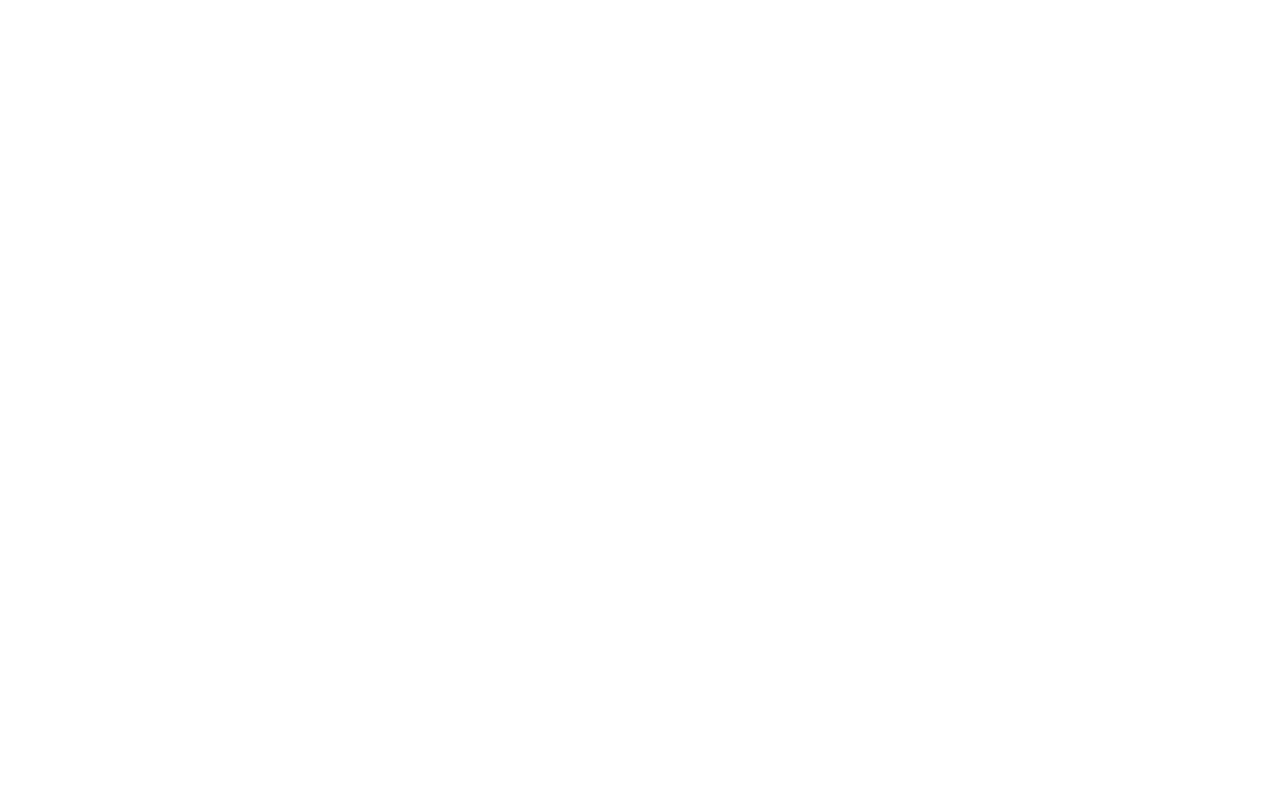
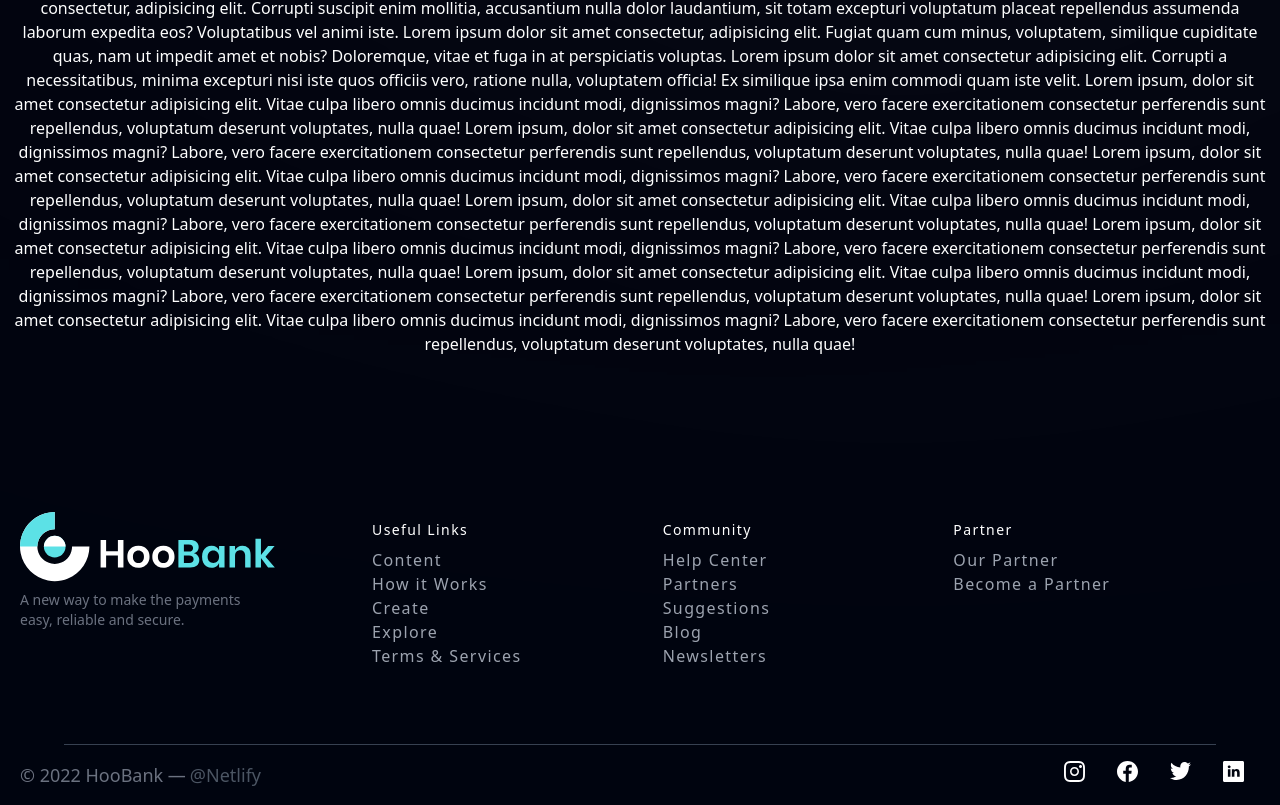
Before and after one commit to Shajwan-Namiq/bank-project-TailwindCss, a React (Create React App) app: page / in a window 1280 px wide. Shown: the part 1248-2053 px from the top of the page. Before the commit the page ends 1234 px from the top, so only its background shows below. Built offline with nearby package versions, Linux system fonts and the light colour scheme.

Commit message:
Adding Footer section

```diff
--- a/src/App.js
+++ b/src/App.js
@@ -20,6 +20,7 @@
       <Hero />
       <Stats />
       <Business />
+      <Footer />
     </div>
   );
 }
--- a/src/components/Business.js
+++ b/src/components/Business.js
@@ -3,7 +3,47 @@
 const Business = () => {
   return (
     <div className="text-color size-screen ">
-
+      Lorem ipsum dolor sit amet, consectetur adipisicing elit. Debitis id illo,
+      perspiciatis veritatis, voluptatum dolorum soluta, hic fugit excepturi
+      fugiat necessitatibus. Alias maiores laborum necessitatibus porro
+      cupiditate voluptate deserunt debitis. Lorem ipsum dolor sit amet
+      consectetur adipisicing elit. Non vel voluptates debitis nulla
+      repellendus, voluptas veniam corrupti blanditiis ipsam iste commodi hic
+      quibusdam, eos perferendis quo. Quibusdam molestiae sit facere. Lorem
+      ipsum dolor sit amet consectetur, adipisicing elit. Corrupti suscipit enim
+      mollitia, accusantium nulla dolor laudantium, sit totam excepturi
+      voluptatum placeat repellendus assumenda laborum expedita eos?
+      Voluptatibus vel animi iste. Lorem ipsum dolor sit amet consectetur,
+      adipisicing elit. Fugiat quam cum minus, voluptatem, similique cupiditate
+      quas, nam ut impedit amet et nobis? Doloremque, vitae et fuga in at
+      perspiciatis voluptas. Lorem ipsum dolor sit amet consectetur adipisicing
+      elit. Corrupti a necessitatibus, minima excepturi nisi iste quos officiis
+      vero, ratione nulla, voluptatem officia! Ex similique ipsa enim commodi
+      quam iste velit. Lorem ipsum, dolor sit amet consectetur adipisicing elit.
+      Vitae culpa libero omnis ducimus incidunt modi, dignissimos magni? Labore,
+      vero facere exercitationem consectetur perferendis sunt repellendus,
+      voluptatum deserunt voluptates, nulla quae! Lorem ipsum, dolor sit amet
+      consectetur adipisicing elit. Vitae culpa libero omnis ducimus incidunt
+      modi, dignissimos magni? Labore, vero facere exercitationem consectetur
+      perferendis sunt repellendus, voluptatum deserunt voluptates, nulla quae!
+      Lorem ipsum, dolor sit amet consectetur adipisicing elit. Vitae culpa
+      libero omnis ducimus incidunt modi, dignissimos magni? Labore, vero facere
+      exercitationem consectetur perferendis sunt repellendus, voluptatum
+      deserunt voluptates, nulla quae! Lorem ipsum, dolor sit amet consectetur
+      adipisicing elit. Vitae culpa libero omnis ducimus incidunt modi,
+      dignissimos magni? Labore, vero facere exercitationem consectetur
+      perferendis sunt repellendus, voluptatum deserunt voluptates, nulla quae!
+      Lorem ipsum, dolor sit amet consectetur adipisicing elit. Vitae culpa
+      libero omnis ducimus incidunt modi, dignissimos magni? Labore, vero facere
+      exercitationem consectetur perferendis sunt repellendus, voluptatum
+      deserunt voluptates, nulla quae! Lorem ipsum, dolor sit amet consectetur
+      adipisicing elit. Vitae culpa libero omnis ducimus incidunt modi,
+      dignissimos magni? Labore, vero facere exercitationem consectetur
+      perferendis sunt repellendus, voluptatum deserunt voluptates, nulla quae!
+      Lorem ipsum, dolor sit amet consectetur adipisicing elit. Vitae culpa
+      libero omnis ducimus incidunt modi, dignissimos magni? Labore, vero facere
+      exercitationem consectetur perferendis sunt repellendus, voluptatum
+      deserunt voluptates, nulla quae!
     </div>
   );
 }
--- a/src/components/Footer.js
+++ b/src/components/Footer.js
@@ -1,9 +1,77 @@
 import React from 'react'
+import { footerLinks, socialMedia } from "../constants";
+import { logo } from "../assets";
 
 const Footer = () => {
   return (
-    <div>Footer</div>
-  )
+    <div>
+      <footer class=" body-color  body-font">
+        <div class="container px-5 py-24 mx-auto flex md:items-center lg:items-start md:flex-row md:flex-nowrap flex-wrap flex-col">
+          <div class="w-64 flex-shrink-0 md:mx-0 mx-auto text-center md:text-left">
+            <a class="flex title-font font-medium items-center md:justify-start justify-center text-gray-900">
+              <img src={logo} alt="logo" />
+            </a>
+            <p class="mt-2 text-sm text-gray-500">
+              A new way to make the payments easy, reliable and secure.
+            </p>
+          </div>
+          <div class="flex-grow flex flex-wrap md:pl-20 -mb-10 md:mt-0 mt-10 md:text-left text-center">
+            <div class="grid grid-cols-1  lg:grid-cols-3  w-full px-4 ">
+              {footerLinks.map((footerlink) => (
+                <>
+                  <h2 class="py-2 title-font font-medium text-color tracking-widest text-sm mb-3">
+                    {footerlink.title}
+
+                    <ul class="cursor-pointer mt-2 ">
+                      {footerlink.links.map((link, index) => (
+                        <li
+                          key={link.name}
+                          className=" font-poppins font-normal text-[16px] leading-[24px] text-dimWhite  cursor-pointer "
+                        >
+                          <a href={link.link} class="text-gray-400 txt-hover">
+                            {link.name}
+                          </a>
+                        </li>
+                      ))}
+                    </ul>
+                  </h2>
+                </>
+              ))}
+            </div>
+          </div>
+        </div>
+        <div className="max-w-7xl mx-0 lg:mx-16 border-t border-gray-700"/>
+        <div class="">
+          <div class="container mx-auto py-4 px-5 flex flex-wrap flex-col sm:flex-row">
+            <p class="text-gray-500 text-lg text-center sm:text-left">
+              © 2022 HooBank —
+              <a
+                href="https://bank-project-tailwind-css.vercel.app/"
+                rel="noopener noreferrer"
+                class="text-gray-600 ml-1"
+                target="_blank"
+              >
+                @Netlify
+              </a>
+            </p>
+            <span class=" inline-flex sm:ml-auto sm:mt-0 mt-2 justify-center sm:justify-start">
+              <div className="flex flex-row md:mt-0 mt-6">
+                {socialMedia.map((social, index) => (
+                  <img
+                    key={social.id}
+                    src={social.icon}
+                    alt={social.id}
+                    className=" hover-icon mx-4 w-[21px] h-[21px] object-contain cursor-pointer  "
+                    onClick={() => window.open(social.link)}
+                  />
+                ))}
+              </div>
+            </span>
+          </div>
+        </div>
+      </footer>
+    </div>
+  );
 }
 
 export default Footer
--- a/src/constants/index.js
+++ b/src/constants/index.js
@@ -212,6 +212,7 @@
   },
 ];
 
+
 export const socialMedia = [
   {
     id: "social-media-1",
--- a/src/style.css
+++ b/src/style.css
@@ -12,7 +12,17 @@
     color: rgb(255, 255, 255);
 }
 
-.text-color-btn {
+.txt-hover:hover {
+    color: rgba(92, 225, 230, 1);
+}
+
+.hover-icon:hover {
+    background-color: rgba(92, 225, 230, 1);
+    padding: 5px;
+    border-radius: 10px;
+}
+
+h .text-color-btn {
     border: 2px solid rgba(92, 225, 230, 1);
     color: linear-gradient(157.81deg, #DEF9FA -43.27%, #BEF3F5 -21.24%, #9DEDF0 12.19%, #7DE7EB 29.82%, #5CE1E6 51.94%, #33BBCF 90.29%);
 }
```
